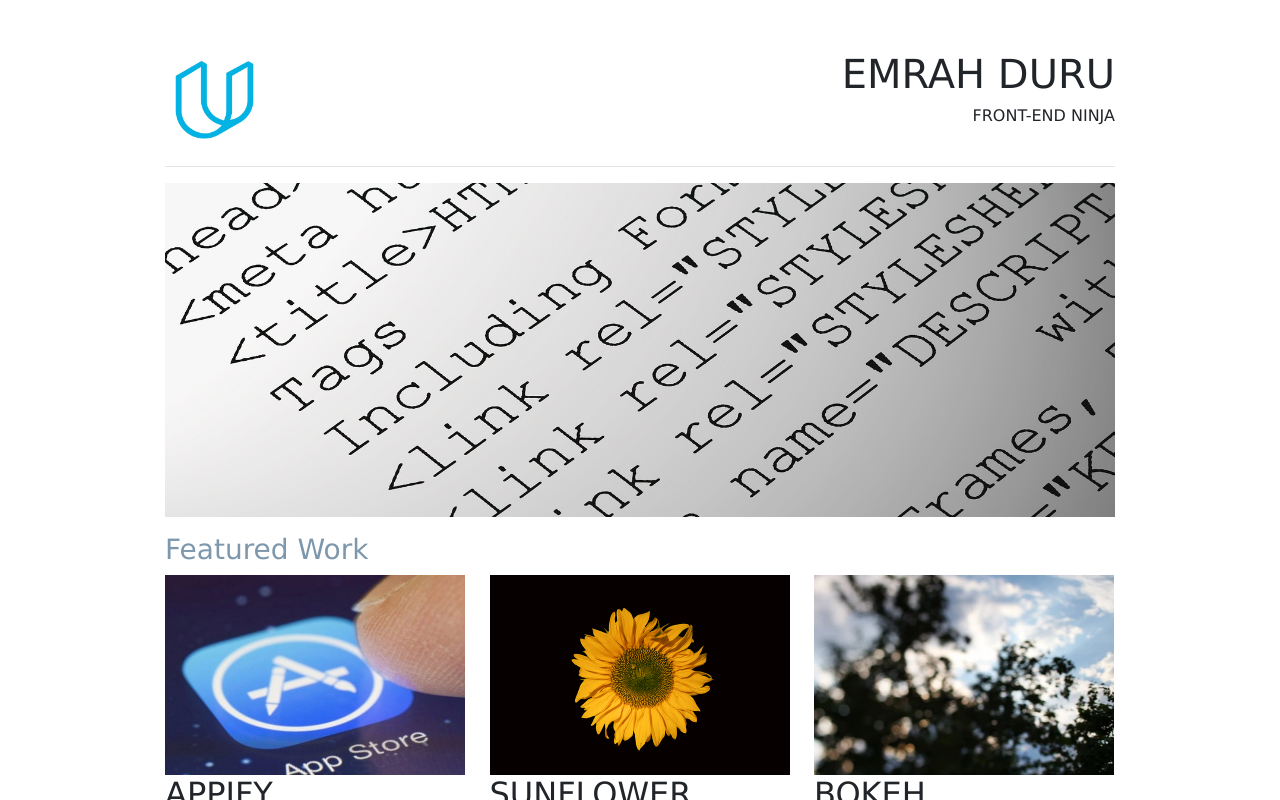
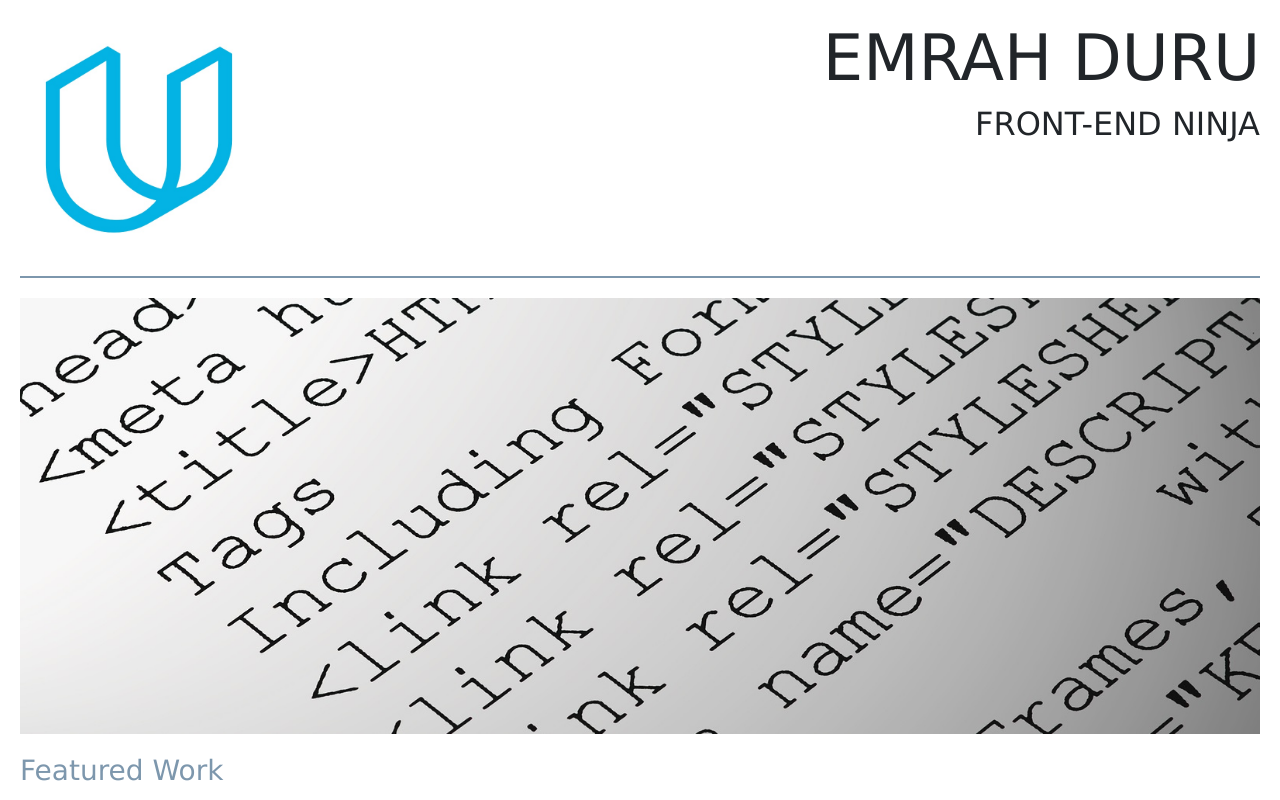
Before and after one commit to emrahduru/portfolio, a plain HTML site: page index.html in a window 1280 px wide. Shown: the top 800 px of the page. Drawn offline with nearby package versions, Linux system fonts and the light colour scheme.

Commit message:
Add files via upload

```diff
--- a/index.html
+++ b/index.html
@@ -2,43 +2,50 @@
 <html>
 <head>
   <meta name="viewport" content="width=device-width, initial-scale=1.0">
-  <meta http-equiv="X-UA-Compatible" content="ie=edge">
+  <link rel="stylesheet" href="https://stackpath.bootstrapcdn.com/bootstrap/4.3.1/css/bootstrap.min.css" integrity="sha384-ggOyR0iXCbMQv3Xipma34MD+dH/1fQ784/j6cY/iJTQUOhcWr7x9JvoRxT2MZw1T" crossorigin="anonymous">
   <link rel="stylesheet" href="styles.css">
-  <link rel="stylesheet" href="https://stackpath.bootstrapcdn.com/bootstrap/4.3.1/css/bootstrap.min.css" integrity="sha384-ggOyR0iXCbMQv3Xipma34MD+dH/1fQ784/j6cY/iJTQUOhcWr7x9JvoRxT2MZw1T" crossorigin="anonymous">
 </head>
 <body>
-<section class="top">
-  <div class="box logo">
-    <img src="logo.jpg" alt="" width="100">
+
+<header class="head">
+    <img src="logo.jpg" alt="Logo" class="logo">
+  <div class="name">
+    <h1>Emrah Duru</h1>
+    <h5>Front-End Ninja</h5>
   </div>
-  <div class="box name">
-    <h1>Emrah Duru</h1>
-    <h6>Front-End Ninja</h6>
-    </div>
-    <hr>
-  <div class=" box code">
-    <img src="code.jpg" alt="" width="950">
+  <hr>
+</header>
+
+<section class="main">
+  <div>
+    <img src="code.jpg" alt="code" class=" code">
   </div>
 </section>
-<section class="down">
-  <div class="featured">
+
+<footer class="foot">
+  <section class="work">
+  <p>
     <h3>Featured Work</h3>
-  </div>
-  <div class="appify">
-    <img src="appify.jpg" alt="" width="300px">
+  </p>
+  <div class="wrapper">
+  <div>
+    <img src="appify.jpg" alt="Appify" class="appify">
     <h2>appify</h2>
     <p>https://github.com/udacity/Appify/</p>
   </div>
-  <div class="sunflower">
-    <img src="sunflower.jpg" alt="" width="300px">
+  <div class="middle">
+    <img src="sunflower.jpg" alt="Sunflower" class="sunflower">
     <h2>sunflower</h2>
     <p>https://github.com/udacity/Sunflower/</p>
   </div>
-  <div class="bokeh">
-    <img src="bokeh.jpg" alt="" width="300px">
+  <div>
+    <img src="bokeh.jpg" alt="Bokeh" class="bokeh">
     <h2>bokeh</h2>
     <p>https://github.com/udacity/Bokeh/</p>
   </div>
-</section>
+  </div>
+  </section>
+</footer>
+
 </body>
 </html>
--- a/styles.css
+++ b/styles.css
@@ -1,73 +1,109 @@
-/** {
-  box-sizing: border-box;
-  margin: 0;
+header, footer, .main {
+  margin: 20px;
   padding: 0;
-  border: 1px solid red;
-}
-*/
-body, html {
-  width: 100%;
-  height: 100%;
 }
 
-section {
-  margin: 0 auto;
-  width: 950px;
-}
+/*HEADER*/
 
-h1, h6 {
-  font-family: Verdana, sans-serif;
+h1, h5 {
+  font-family: Verdana;
+  text-align: right;
   text-transform: uppercase;
 }
 
-h2 {
-  font-family: Verdana, sans-serif;
-  text-transform: uppercase;
-  margin: auto;
-}
-
 hr {
-  color:#2d3c49;
-}
-
-.box {
-  width: 300px;
-  height: 100px;
-  display: inline-block;
+  border-top: 2px #7d97ad solid;
+  margin-bottom: 0;
 }
 
 .logo {
-  margin-top: 50px;
+  width: 120px;
 }
 
 .name {
   float: right;
-  margin-top: 50px;
-  text-align: right;
 }
 
+/*MAIN*/
+
 .code {
-  width: 600px;
-  height: 300px;
+  max-width: 100%;
 }
 
-.featured {
-  margin-top: 50px;
+/*FOOTER*/
+
+h3 {
+  font-family: Verdana;
   color: #7d97ad;
-  font-family: Verdana, sans-serif;
 }
 
-.appify, .sunflower, .bokeh {
-  width: 50px;
-  height: 50px;
-  display: inline-block;
+h2 {
+  text-transform: uppercase;
+}
+
+h2, p {
   text-align: center;
 }
 
-.appify {
-  margin-right: 270px;
+.code, .appify, .sunflower, .bokeh {
+  width: 100%;
 }
 
-.sunflower {
-  margin-right: 270px;
+@media only screen and (max-width: 600px) {
+
+header, footer, .main {
+  margin: 5px;
+  padding: 5px;
 }
+
+h1 {
+  font-size: 20px;
+}
+
+h5 {
+  font-size: 14px;
+}
+
+.logo {
+  width: 50px;
+}
+
+h3 {
+  font-size: 20px;
+}
+
+.code, .appify, .sunflower, .bokeh {
+  max-width: 100%;
+}
+
+}
+
+@media only screen and (min-width: 1100px) {
+
+.logo {
+  width: 240px;
+}
+
+.wrapper {
+  display: flex;
+  justify-content: center;
+}
+
+.middle {
+  margin-left: 15px;
+  margin-right: 15px;
+}
+
+h2, p, .appify, .sunflower, .bokeh {
+  width: 100%;
+}
+
+h1{
+  font-size: 64px;
+}
+
+h5 {
+  font-size: 32px;
+}
+
+}
```
